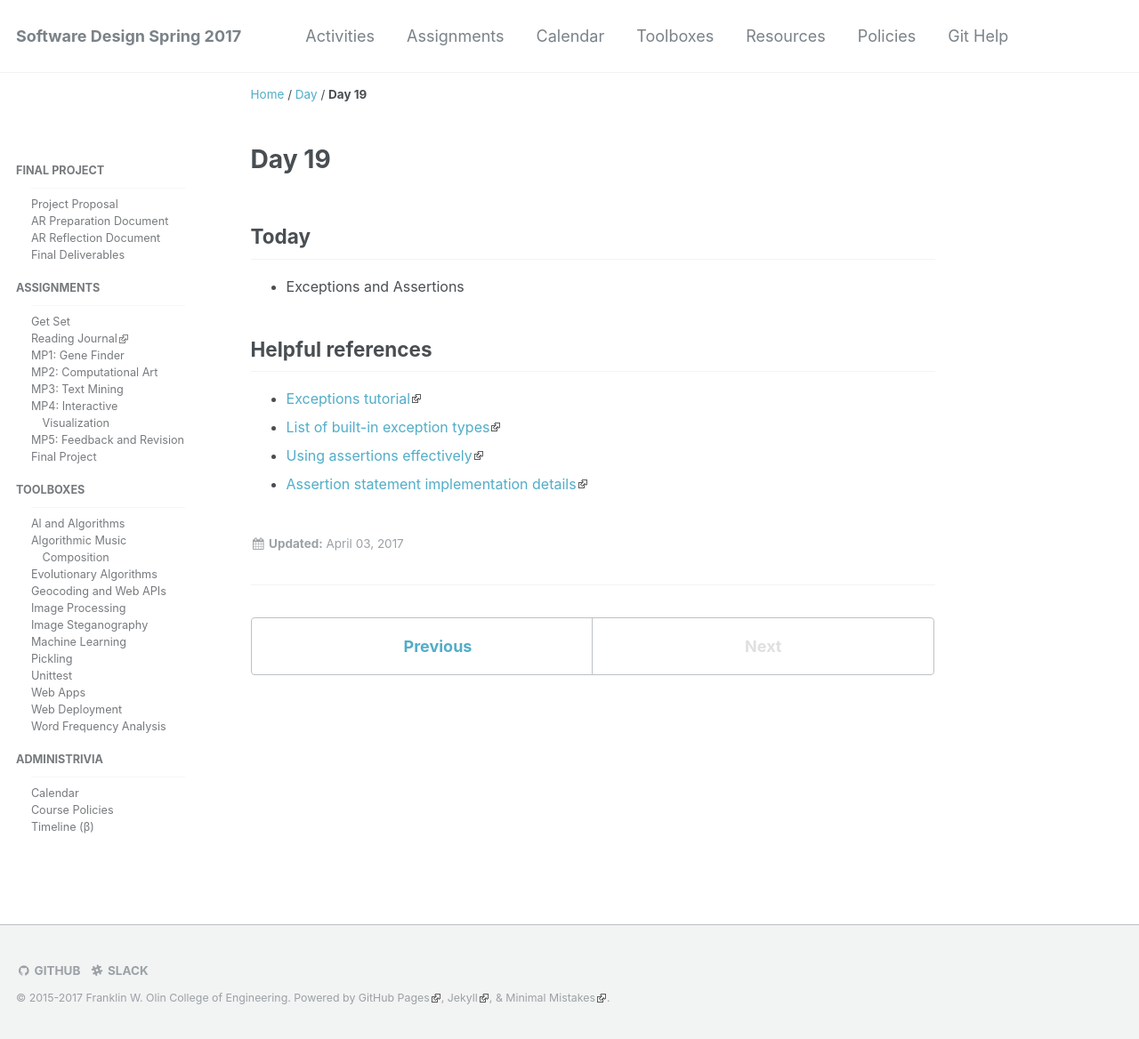
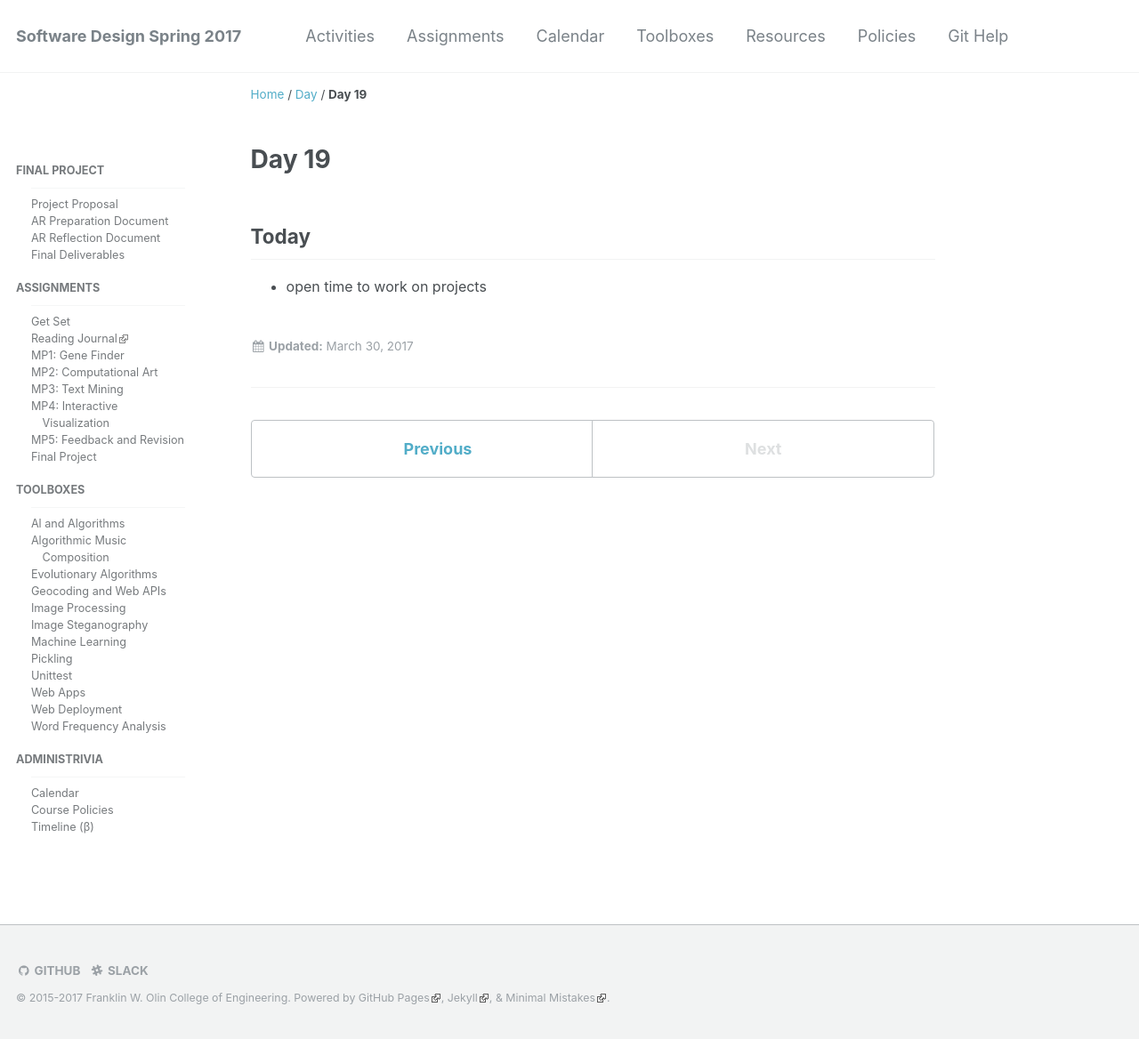
Before and after one commit to sd17spring/sd17spring.github.io, a Jekyll site: the page built from _days/day-19.md, in a window 1280 px wide and 1168 px high. Shown: the whole window at 89% size. Built offline with Jekyll 4.4.1, drawn with Linux system fonts in a browser that asks for light colours.

Commit message:
correcting - open studio day

```diff
--- a/_days/day-19.md
+++ b/_days/day-19.md
@@ -1,17 +1,10 @@
 ---
 title: Day 19
-date: 2017-04-03 00:00:00 -04:00
-activity_date: 2017-04-03 20:00:00 -04:00
-description: Exceptions and assertions
+date: 2017-03-30 00:00:00 -04:00
+activity_date: 2017-03-30 20:00:00 -04:00
+description: Open Studio
 ---
 
 ## Today
 
-* Exceptions and Assertions
-
-## Helpful references
-
-* [Exceptions tutorial](https://docs.python.org/3/tutorial/errors.html)
-* [List of built-in exception types](https://docs.python.org/3/library/exceptions.html)
-* [Using assertions effectively](https://wiki.python.org/moin/UsingAssertionsEffectively)
-* [Assertion statement implementation details](https://docs.python.org/3/reference/simple_stmts.html#the-assert-statement)
+* open time to work on projects
```
